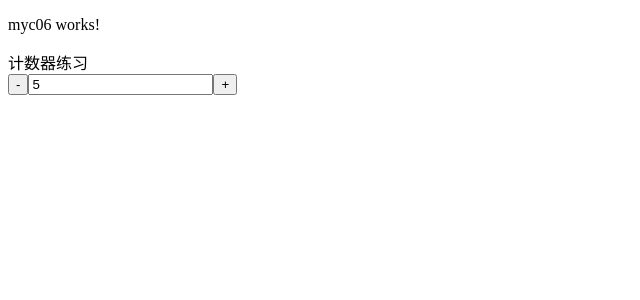
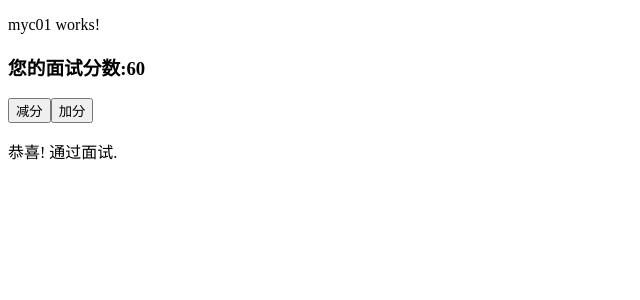
Before and after one commit to June-elisa/angular-practice1, an Angular app: page / in a window 1280 px wide. Shown: the top 300 px of the page, without its empty margins (0-640 px from the left). Built offline with nearby package versions, Linux system fonts and the light colour scheme.

Commit message:
myc01:条件渲染

```diff
--- a/src/app/app.component.html
+++ b/src/app/app.component.html
@@ -1 +1 @@
-<app-myc06></app-myc06>
+<app-myc01></app-myc01>
--- a/src/app/app.module.ts
+++ b/src/app/app.module.ts
@@ -7,13 +7,15 @@ import { AppComponent } from './app.component';
 import { Myc04Component } from './myc04/myc04.component';
 import { Myc05Component } from './myc05/myc05.component';
 import { Myc06Component } from './myc06/myc06.component';
+import { Myc01Component } from './myc01/myc01.component';
 
 @NgModule({
   declarations: [
     AppComponent,
     Myc04Component,
     Myc05Component,
-    Myc06Component
+    Myc06Component,
+    Myc01Component
   ],
   imports: [
     BrowserModule,
--- /dev/null
+++ b/src/app/myc01/myc01.component.html
@@ -0,0 +1,17 @@
+<p>myc01 works!</p>
+
+<h3>您的面试分数:{{ score }}</h3>
+<button (click)="score = score - 10" [disabled]="score == 0" *ngIf="score > 0"> 减分
+</button>
+
+<button (click)="score = score + 10" [disabled]="score == 100" *ngIf="score < 100">
+    加分
+</button>
+
+<ng-container *ngIf="score >= 60; else abc">
+    <p>恭喜! 通过面试.</p>
+</ng-container>
+
+<ng-template #abc>
+    <p>很遗憾! 面试未通过.</p>
+</ng-template>
--- /dev/null
+++ b/src/app/myc01/myc01.component.ts
@@ -0,0 +1,17 @@
+// 条件渲染
+import { Component, OnInit } from '@angular/core';
+
+@Component({
+  selector: 'app-myc01',
+  templateUrl: './myc01.component.html',
+  styleUrls: ['./myc01.component.css']
+})
+export class Myc01Component implements OnInit {
+  score = 60
+
+  constructor() { }
+
+  ngOnInit(): void {
+  }
+
+}
```
Also changed, not shown: src/app/myc01/myc01.component.css (added), 1 other file (tests, documents, lock files or other folders).
